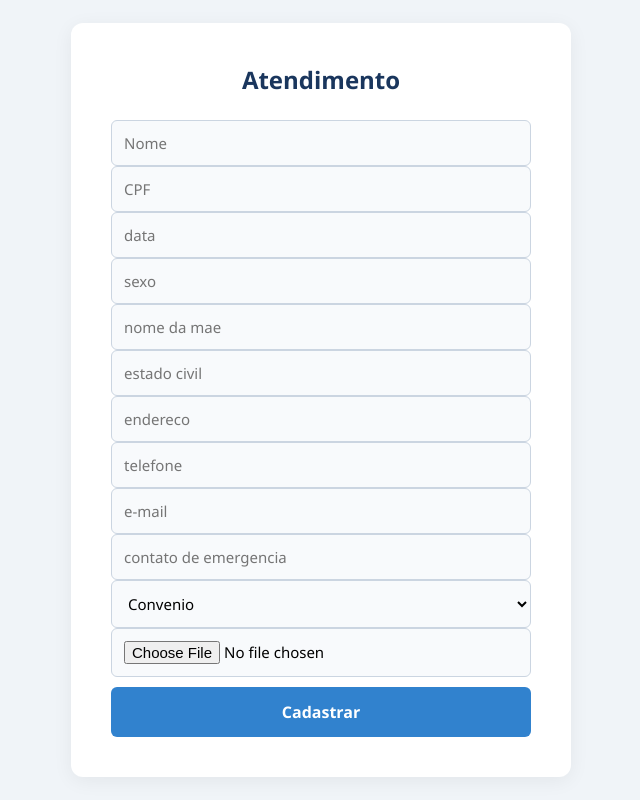
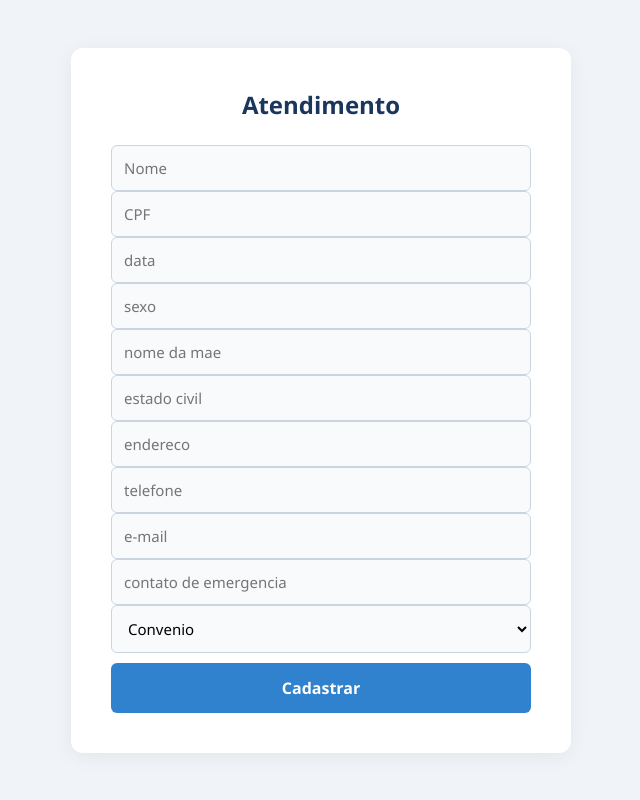
Before and after one commit to kevilla160/hospital, a website: page frontend/atendimento.html in a window 1280 px wide. Shown: the whole page, without its empty margins (319-959 px from the left). Drawn offline with Linux system fonts and the light colour scheme.

Commit message:
Refactor atendimento.html structure and script

```diff
--- a/frontend/atendimento.html
+++ b/frontend/atendimento.html
@@ -22,7 +22,7 @@
   <option>Particular</option>
 </select>
 
-<input type="file" id="foto">
+
 
 <button onclick="cadastrar()">Cadastrar</button>
 </div>
```
